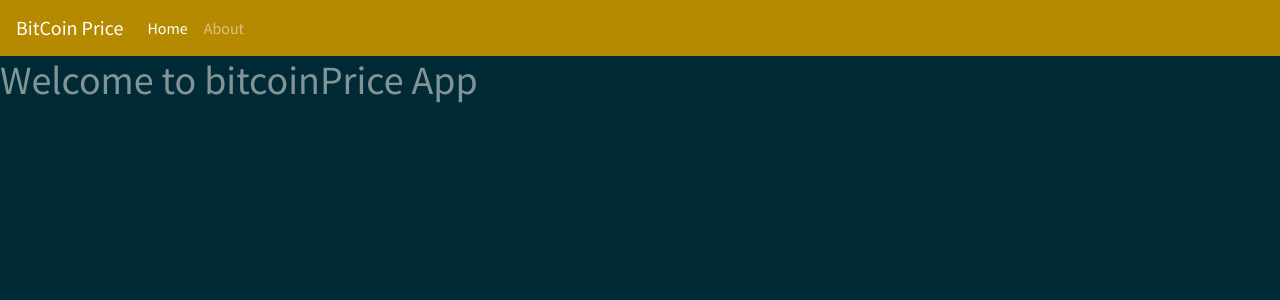
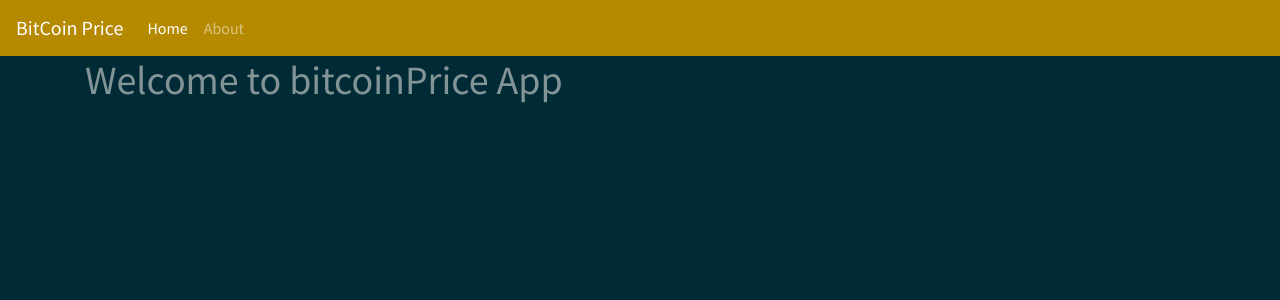
Before and after one commit to larbibaraka/bitcoin_price, a Next.js app: page / in a window 1280 px wide. Shown: the top 300 px of the page. Built offline with nearby package versions, Linux system fonts and the light colour scheme.

Commit message:
adding isomorphic-unfetch to make calls to api

```diff
--- a/components/Layout.js
+++ b/components/Layout.js
@@ -9,7 +9,7 @@ const Layout = (props) => (
          />
       </Head>
       <Navbar/>
-      {props.children}
+      <div className="container">{props.children}</div>
    </div>
 
 
```
Also changed, not shown: package.json (+4 -3 lines), 1 other file (tests, documents, lock files or other folders).
